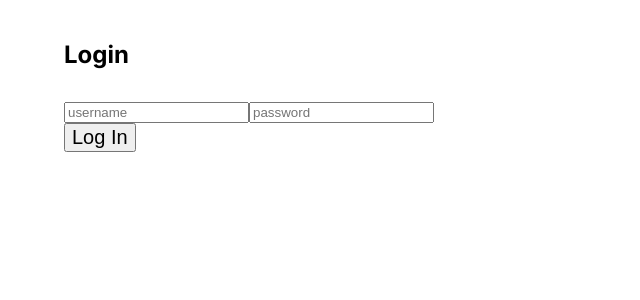
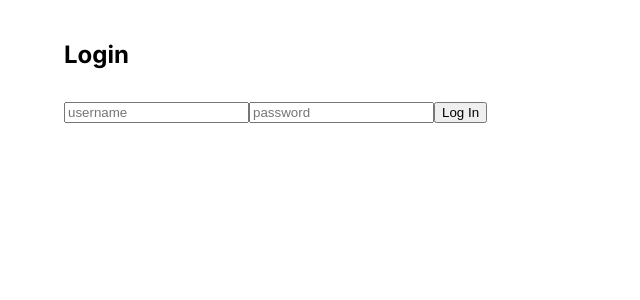
Before and after one commit to DeAceroDLabs/marketplace-frontend, a React (Create React App) app: page /login in a window 1280 px wide. Shown: the top 300 px of the page, without its empty margins (0-640 px from the left). Built offline with nearby package versions, Linux system fonts and the light colour scheme.

Commit message:
[DMP-429] Fixed button styles

```diff
--- a/src/components/common/Button/Button.module.scss
+++ b/src/components/common/Button/Button.module.scss
@@ -1,7 +1,7 @@
 @use "styles/colors";
 @use "styles/typography";
 
-button {
+.button {
   cursor: pointer;
   width: fit-content;
   display: flex;
--- a/src/components/common/Button/Button.tsx
+++ b/src/components/common/Button/Button.tsx
@@ -12,7 +12,7 @@ const Button: React.FC<ButtonProps> = ({
   action,
 }) => {
   return (
-    <button className={styles[color]} onClick={action}>
+    <button className={`${styles.button} ${styles[color]}`} onClick={action}>
       {children}
     </button>
   );
```
Also changed, not shown: 1 other file (tests, documents, lock files or other folders).
